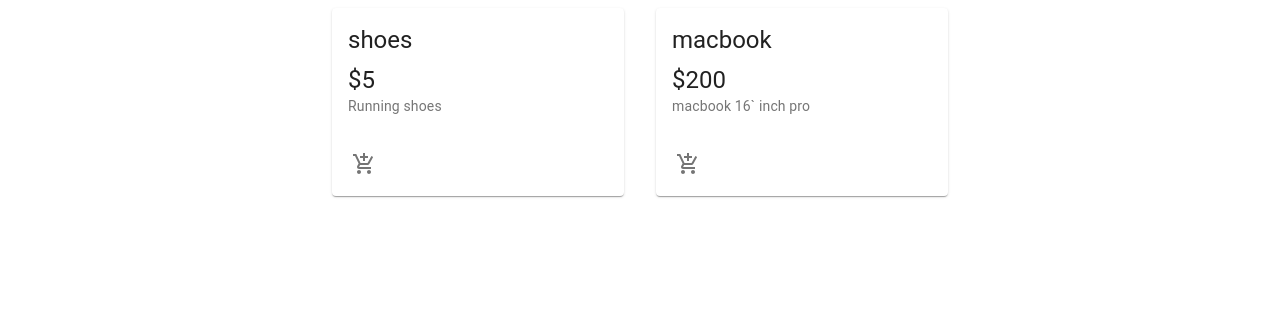
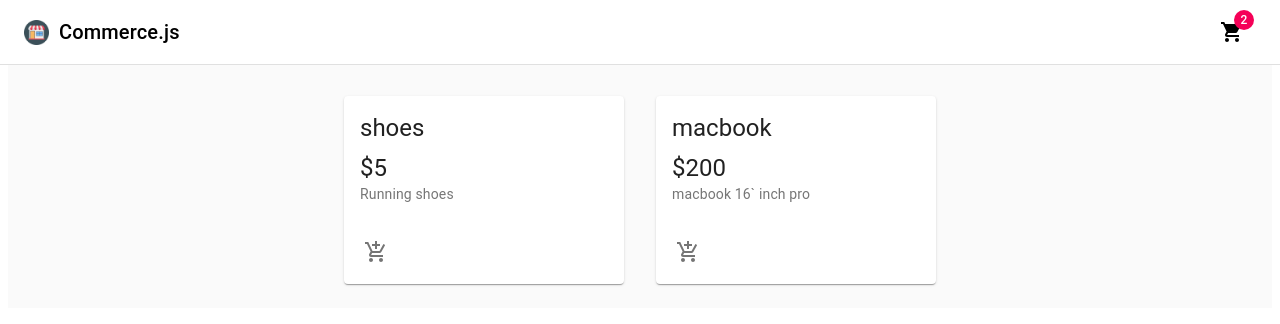
Before and after one commit to sandeepsingh61935/e-comm, a React (Create React App) app: page / in a window 1280 px wide. Shown: the top 324 px of the page. Built offline with nearby package versions, Linux system fonts and the light colour scheme.

Commit message:
navbar done

```diff
--- a/src/App.js
+++ b/src/App.js
@@ -1,11 +1,12 @@
-import React from 'react'
-import Products from './components/Products/Products'
+import React from "react";
+import { Products, Navbar } from "./components";
 const App = () => {
   return (
     <div>
-        <Products/>
+      <Products />
+      <Navbar/>
     </div>
-  )
-}
+  );
+};
 
 export default App;
--- /dev/null
+++ b/src/components/Navbar/Navbar.jsx
@@ -0,0 +1,43 @@
+import React from "react";
+import {
+  AppBar,
+  Toolbar,
+  IconButton,
+  Badge,
+  MenuItem,
+  Menu,
+  Typography,
+} from "@material-ui/core";
+import { ShoppingCart } from "@material-ui/icons";
+import logo from "../../assets/commerce.png";
+import useStyles from "./styles";
+const Navbar = () => {
+  const classes = useStyles();
+  return (
+    <>
+      <AppBar position="fixed" className={classes.appBar} color="inherit">
+        <Toolbar>
+          <Typography variant="h6" className={classes.title} color="inherit">
+            <img
+              src={logo}
+              alt="Commerce.js"
+              height="25px"
+              className={classes.image}
+            />
+            Commerce.js
+          </Typography>
+          <div className={classes.grow} />
+          <div className={classes.button}>
+            <IconButton aria-label="Show cart items" color="inherit">
+              <Badge badgeContent={2} color="secondary">
+                <ShoppingCart />
+              </Badge>
+            </IconButton>
+          </div>
+        </Toolbar>
+      </AppBar>
+    </>
+  );
+};
+
+export default Navbar;
--- /dev/null
+++ b/src/components/Navbar/styles.js
@@ -0,0 +1,68 @@
+import { makeStyles, fade } from '@material-ui/core/styles';
+
+const drawerWidth = 0;
+
+export default makeStyles((theme) => ({
+  appBar: {
+    boxShadow: 'none',
+    borderBottom: '1px solid rgba(0, 0, 0, 0.12)',
+    [theme.breakpoints.up('sm')]: {
+      width: `calc(100% - ${drawerWidth}px)`,
+      marginLeft: drawerWidth,
+    },
+  },
+  title: {
+    flexGrow: 1,
+    alignItems: 'center',
+    display: 'flex',
+    textDecoration: 'none',
+  },
+  image: {
+    marginRight: '10px',
+  },
+  menuButton: {
+    marginRight: theme.spacing(2),
+    [theme.breakpoints.up('sm')]: {
+      display: 'none',
+    },
+  },
+  grow: {
+    flexGrow: 1,
+  },
+  search: {
+    position: 'relative',
+    borderRadius: theme.shape.borderRadius,
+    backgroundColor: fade(theme.palette.common.white, 0.15),
+    '&:hover': {
+      backgroundColor: fade(theme.palette.common.white, 0.25),
+    },
+    marginRight: theme.spacing(2),
+    marginLeft: 0,
+    width: '100%',
+    [theme.breakpoints.up('sm')]: {
+      width: 'auto',
+    },
+  },
+  searchIcon: {
+    padding: theme.spacing(0, 2),
+    height: '100%',
+    position: 'absolute',
+    pointerEvents: 'none',
+    display: 'flex',
+    alignItems: 'center',
+    justifyContent: 'center',
+  },
+  inputRoot: {
+    color: 'inherit',
+  },
+  inputInput: {
+    padding: theme.spacing(1, 1, 1, 0),
+    // vertical padding + font size from searchIcon
+    paddingLeft: `calc(1em + ${theme.spacing(4)}px)`,
+    transition: theme.transitions.create('width'),
+    width: '100%',
+    [theme.breakpoints.up('md')]: {
+      width: '20ch',
+    },
+  },
+}));
--- a/src/components/Products/Products.jsx
+++ b/src/components/Products/Products.jsx
@@ -1,24 +1,29 @@
 import React from "react";
-import {Grid} from "@material-ui/core";
+import { Grid } from "@material-ui/core";
 import Product from "../Product/Product";
+import useStyles from "./styles";
 const products = [
   {
     id: 1,
     name: "shoes",
     description: "Running shoes",
-    price: '$5',
-    image: 'https://images.pexels.com/photos/249538/pexels-photo-249538.jpeg?auto=compress&cs=tinysrgb&w=300'
+    price: "$5",
+    image:
+      "https://images.pexels.com/photos/249538/pexels-photo-249538.jpeg?auto=compress&cs=tinysrgb&w=300",
   },
   {
     id: 2,
     name: "macbook",
     description: "macbook 16` inch pro",
-    price: '$200',
-    image: 'https://i.ibb.co/Qp1SXBw/commerce.png'
+    price: "$200",
+    image: "https://i.ibb.co/Qp1SXBw/commerce.png",
   },
 ];
 const Products = () => {
-  return (<main>
+  const classes = useStyles();
+  return (
+    <main className = {classes.content}>
+      <div className={classes.toolbar}/>
       <Grid container justify="center" spacing={4}>
         {products.map((product) => (
           <Grid item key={product.id} xs={12} sm={6} md={4} lg={3}>
@@ -26,7 +31,8 @@
           </Grid>
         ))}
       </Grid>
-  </main>)
+    </main>
+  );
 };
 
 export default Products;
--- /dev/null
+++ b/src/components/Products/styles.js
@@ -0,0 +1,13 @@
+import { makeStyles } from '@material-ui/core/styles';
+
+export default makeStyles((theme) => ({
+  toolbar: theme.mixins.toolbar,
+  content: {
+    flexGrow: 1,
+    backgroundColor: theme.palette.background.default,
+    padding: theme.spacing(3),
+  },
+  root: {
+    flexGrow: 1,
+  },
+}));
--- /dev/null
+++ b/src/components/index.js
@@ -0,0 +1,2 @@
+export { default as Navbar } from "./Navbar/Navbar";
+export { default as Products } from "./Products/Products";
```
Also changed, not shown: src/assets/commerce.png (added). Lines whose indentation alone changed are shown as unchanged.
